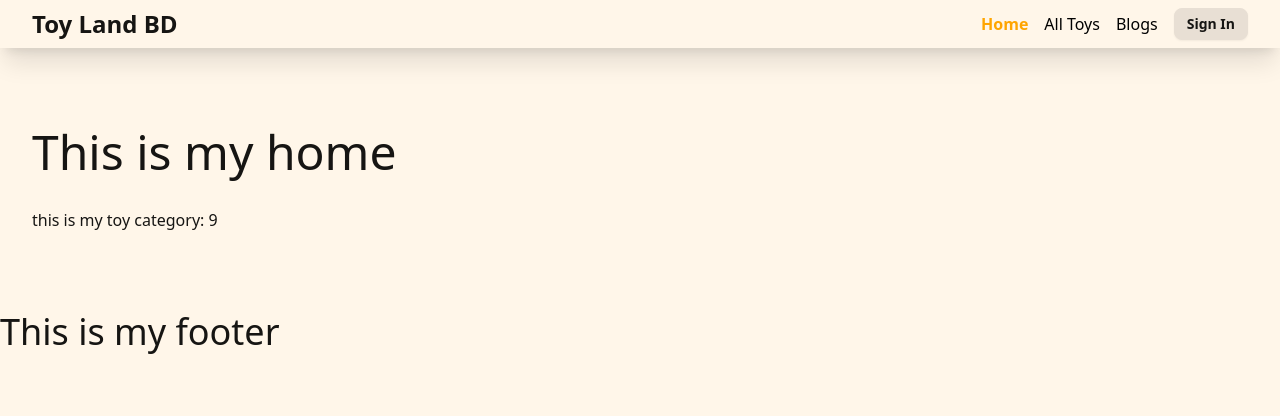
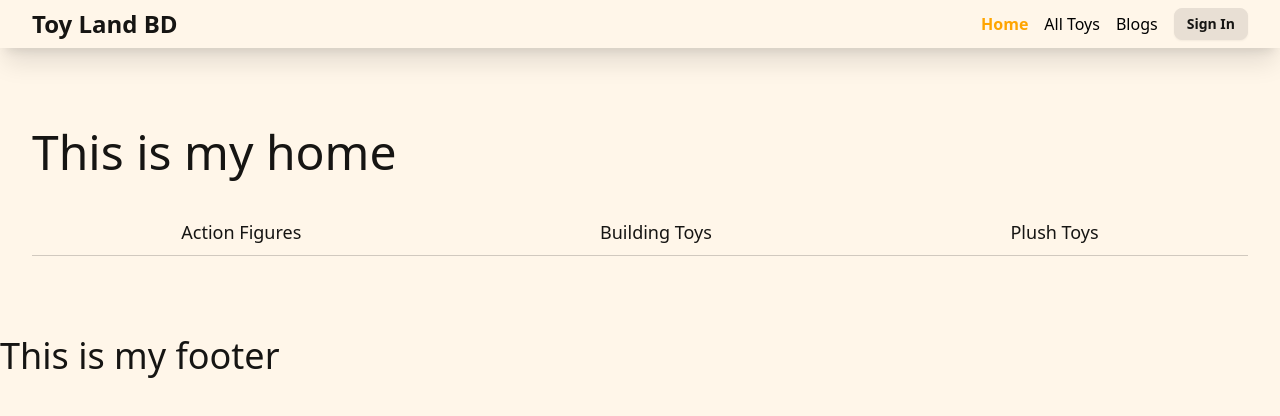
Before and after one commit to mehadiHasanDiner/assignment-11-toyLandBD-m-73-client, a React (Vite) app: page / in a window 1280 px wide. Shown: the top 416 px of the page. Built offline with nearby package versions, Linux system fonts and the light colour scheme; no server answers.

Commit message:
toys category added in the home

```diff
--- a/src/Pages/Home/ToysCategory/Categories.jsx
+++ b/src/Pages/Home/ToysCategory/Categories.jsx
@@ -2,14 +2,51 @@ import { useEffect, useState } from "react";
 
 const Categories = () => {
   const [categories, setCategories] = useState([]);
+  const [toysTab, setToysTab] = useState([1]);
   useEffect(() => {
     fetch("toys.json")
       .then((res) => res.json())
       .then((data) => setCategories(data));
   }, []);
+  const actionToys = categories.filter((c) => c.category === "Action Figures");
+  const buildingToys = categories.filter(
+    (action) => action.category === "Building Toys"
+  );
+  const plushToys = categories.filter((c) => c.category === "Plush Toys");
+
+  const activeTab = (index) => {
+    setToysTab(index);
+  };
+
+  console.log(plushToys);
   return (
     <div>
-      <p>this is my toy category: {categories.length} </p>
+      <div role="tablist" className="tabs tabs-lifted tabs-lg">
+        <div
+          onClick={() => activeTab(1)}
+          role="tab"
+          className={toysTab === 1 ? "tab tab-active" : "tab"}
+        >
+          Action Figures
+        <div>
+
+        </div>
+        </div>
+        <div
+          onClick={() => activeTab(2)}
+          role="tab"
+          className={toysTab === 2 ? "tab tab-active" : "tab"}
+        >
+          Building Toys
+        </div>
+        <div
+          onClick={() => activeTab(3)}
+          role="tab"
+          className={toysTab === 3 ? "tab tab-active" : "tab"}
+        >
+          Plush Toys
+        </div>
+      </div>
     </div>
   );
 };
```
